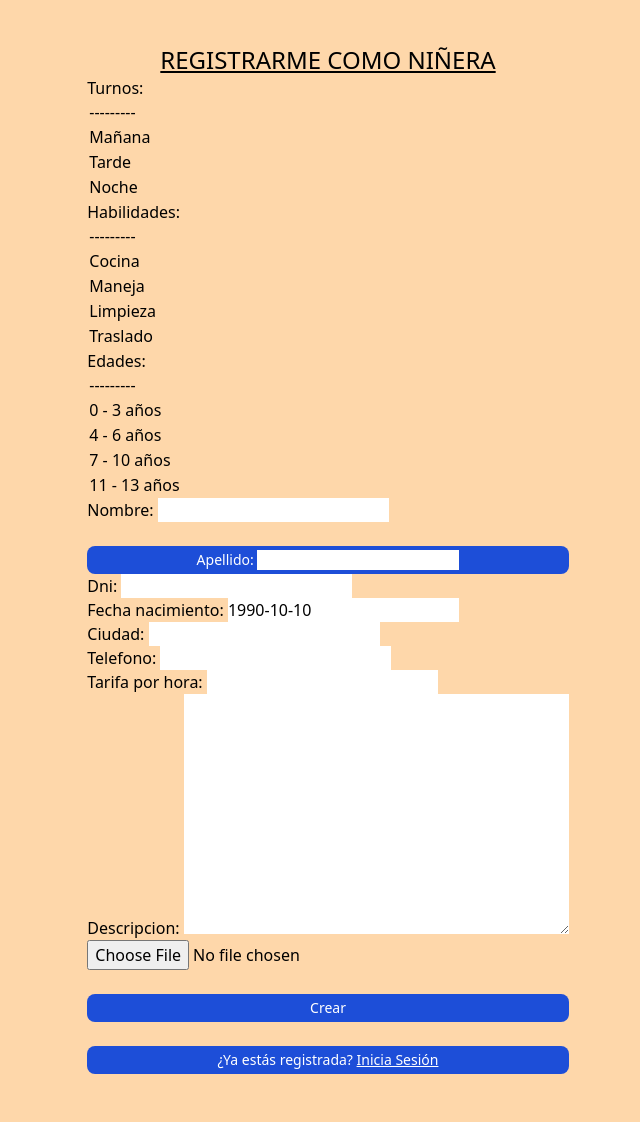
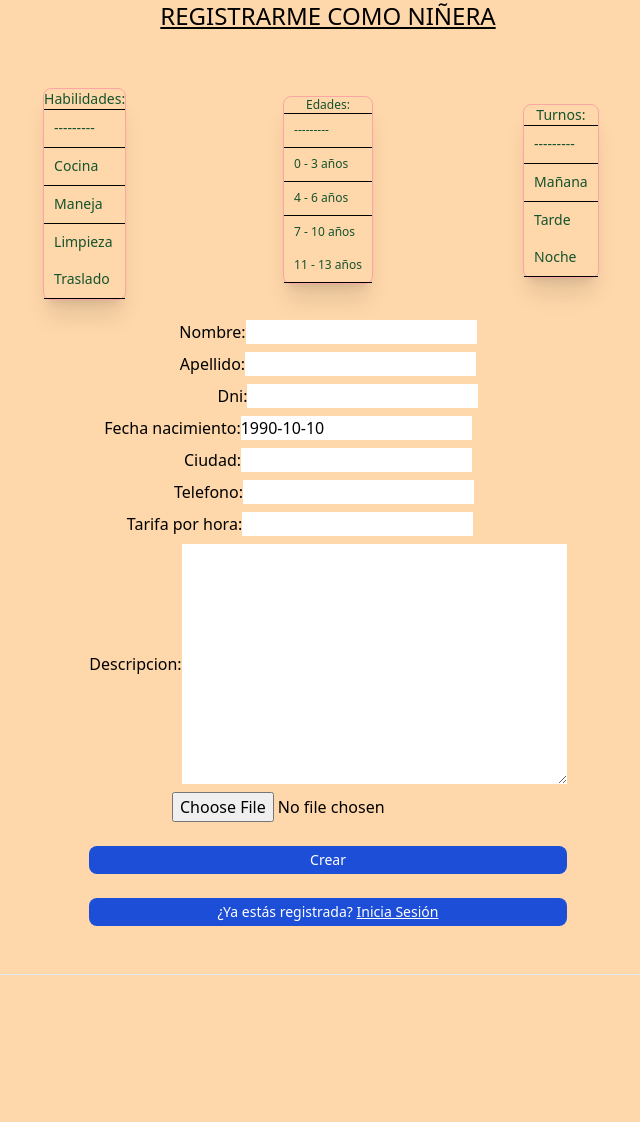
Before and after one commit to Hotbones/Annie, a Django app: template proyecto_nocountry/mainapp/templates/mainapp/register_niñera.html in a window 1280 px wide. Shown: the whole page, without its empty margins (312-952 px from the left). After the commit the page ends 975 px from the top, so only its background shows below. Run offline with Django 4.2, Linux system fonts and the light colour scheme; the template is opened without the code that fills it: values that come from a table or form of the project are taken from there, others are empty; some libraries are stand-ins or nearby versions.

Commit message:
Los cambios a registro niñera

```diff
--- a/proyecto_nocountry/mainapp/templates/mainapp/profiles.html
+++ b/proyecto_nocountry/mainapp/templates/mainapp/profiles.html
@@ -63,7 +63,7 @@
 
     <div class="grid grid-cols-2">
         {% if not usuario.comentarios.all  %}
-            <p class="block text-center text-3xl">No hay comentarios aún</p>
+            <p class="">No hay comentarios aún</p>
         {% else %}
             {% for comentario in usuario.comentarios.all %}
             <div class="grid p-4 w-2/5 overflow-hidden m-auto rounded-2xl shadow-2xl shadow-slate-900 md:flex-row md:max-w-xl ">
--- a/proyecto_nocountry/mainapp/templates/mainapp/register_niñera.html
+++ b/proyecto_nocountry/mainapp/templates/mainapp/register_niñera.html
@@ -2,63 +2,116 @@
 {% load tailwind_tags %}
 {% block content %}
 
-<div class="flex flex-col items-center mt-11">
 <h2 class="text-2xl text-center underline">REGISTRARME COMO NIÑERA</h2>
+
+<div class="flex justify-center mt-11 ">
     <form action="" method="POST" class="">
         {% csrf_token %}
-        <div>{{ form.turnos.label_tag }}</div>
+        <div class="absolute">
+            <div class="relative left-60 top-7 flex flex-col text-sm font-medium text-green-900 shadow-xl border rounded-lg border-red-300 w-fit">
+                <h2 class="text-center border-b border-black "> {{ form.turnos.label_tag }} </h2>
                 {% for field_turno in form.turnos %}
-        <div>
+                {% if field_turno == form.turnos.2 %}
+                    <div class="border-none p-2 ">
                         {{ field_turno }}
                     </div>
+                {% else %}
+                <div class="p-2 border-b border-black ">
+                    {{ field_turno }}
+                </div>
+                {% endif %}
                 {% endfor %}
-        <div>{{ form.habilidades.label_tag }}</div>
+            </div>
+        </div>
+
+        <div class="absolute">
+            <div class="relative right-60 mt-3 flex flex-col text-sm font-medium text-green-900 shadow-xl border rounded-lg border-red-300 w-fit">
+                <h2 class="text-center border-b border-black ">
+                    {{ form.habilidades.label_tag }}
+                </h2>
             {% for field_habilidad in form.habilidades %}
-        <div>
+            {% if field_habilidad == form.habilidades.3 %}
+                <div class="border-none p-2">
                     {{ field_habilidad }}
                 </div>
+                {% else %}
+                    <div class="p-2 border-b border-black">
+                        {{ field_habilidad }}
+                    </div>
+            {% endif %}
             {% endfor %}
-        <div>{{ form.edades.label_tag }}</div>
+            </div>
+        </div>
+
+        <div class="translate-y-2">
+            <div class="mt-3 flex flex-col text-xs font-medium text-green-900 shadow-xl border rounded-lg border-red-300 w-fit">
+                <h2 class="text-center border-b border-black">
+                    {{ form.edades.label_tag }}
+                </h2>
                 {% for field_edad in form.edades %}
-        <div>
+                {% if field_edad == form.edades.3 %}
+                    <div class="border-none p-2">
                         {{ field_edad }}
                     </div>
+                {% else %}
+                    <div class="p-2 border-b border-black">
+                        {{ field_edad }}
+                    </div>
+                {% endif %}
                 {% endfor %}
-        <div>
+            </div>
+        </div>
+    </form>
+</div>
+
+<div class="grid justify-center mt-11 border-b">
+    <form action="" method="POST" class="">
+        <div class="flex justify-center items-center">
+            <h2 class="">
                 {{form.nombre.label_tag}}
+            </h2>
                 {{form.nombre}}
         </div>
-        <div class="block text-white bg-blue-700 hover:bg-blue-800 focus:ring-4 focus:outline-none focus:ring-blue-300 font-medium rounded-lg text-sm min-w-full sm:w-auto px-5 py-1 text-center dark:bg-blue-600 dark:hover:bg-blue-700 dark:focus:ring-blue-800 mt-6">
+
+        <div class="mt-2 flex justify-center items-center">
             {{form.apellido.label_tag}}
             {{form.apellido}}
         </div>
-        <div>
+
+        <div class="mt-2 flex justify-center items-center translate-x-5">
             {{form.dni.label_tag}}
             {{form.dni}}
         </div>
-        <div>
+
+        <div class="mt-2 flex justify-center items-center -translate-x-10">
             {{form.fecha_nacimiento.label_tag}}
             {{form.fecha_nacimiento}}
         </div>
-        <div>
+
+        <div class="mt-2 flex justify-center items-center">
             {{form.ciudad.label_tag}}
             {{form.ciudad}}
         </div>
-        <div>
+
+        <div class="mt-2 flex justify-center items-center -translate-x-1">
             {{form.telefono.label_tag}}
             {{form.telefono}}
         </div>
-        <div>
+
+        <div class="mt-2 flex justify-center items-center -translate-x-7">
             {{form.tarifa_por_hora.label_tag}}
             {{form.tarifa_por_hora}}
         </div>
-        <div>
+
+        <div class="mt-2 flex justify-center items-center">
             {{form.descripcion.label_tag}}
             {{form.descripcion}}
         </div>
-        <div>
+
+        <div class="mt-2 flex justify-center items-center">
             {{form.foto_perfil}}
         </div>
+
         <button type="submit" class="w-full text-white bg-blue-700 hover:bg-blue-800 focus:ring-4 focus:outline-none focus:ring-blue-300 font-medium rounded-lg text-sm  px-5 py-1 text-center dark:bg-blue-600 dark:hover:bg-blue-700 dark:focus:ring-blue-800 mt-6 mb-6">
             Crear
         </button>
```
Lines whose indentation alone changed are shown as unchanged.
